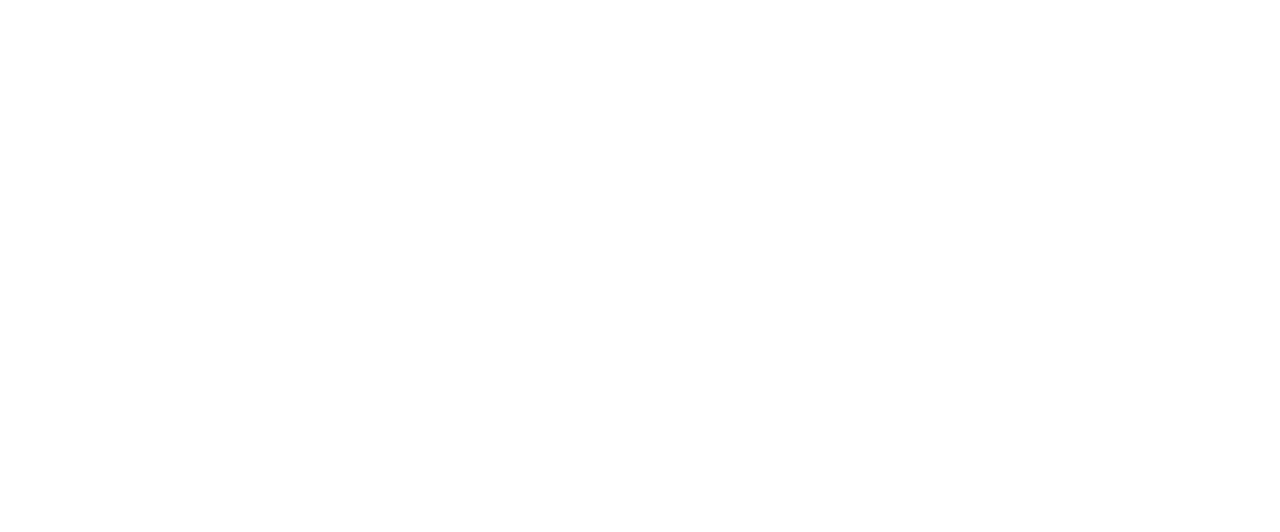
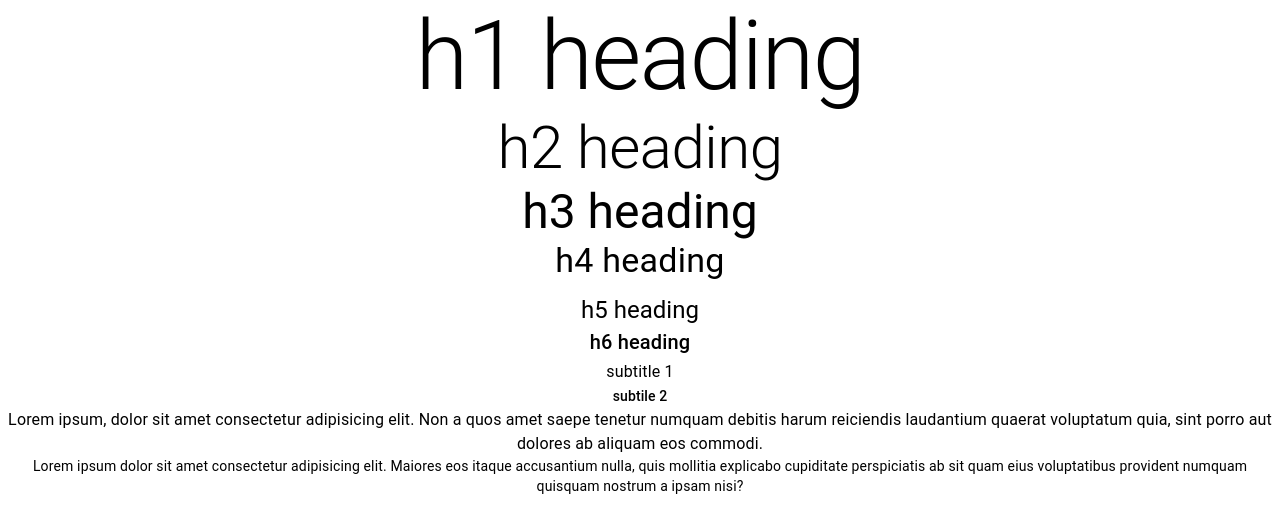
Before and after one commit to Mhdez221993/react-mui, a React (Create React App) app: page / in a window 1280 px wide. Shown: the top 532 px of the page. Built offline with nearby package versions, Linux system fonts and the light colour scheme.

Commit message:
Understanding Typography

```diff
--- a/src/App.tsx
+++ b/src/App.tsx
@@ -1,7 +1,13 @@
 import "./App.css";
 
+import MuiTypography from "./components/MuiTypography";
+
 function App() {
-  return <div className="App"></div>;
+  return (
+    <div className="App">
+      <MuiTypography />
+    </div>
+  );
 }
 
 export default App;
--- /dev/null
+++ b/src/components/MuiTypography.tsx
@@ -0,0 +1,33 @@
+import { Typography } from "@mui/material";
+
+const MuiTypography = () => {
+  return (
+    <div>
+      <Typography variant="h1">h1 heading</Typography>
+      <Typography variant="h2">h2 heading</Typography>
+      <Typography variant="h3">h3 heading</Typography>
+      <Typography variant="h4" component="h1" gutterBottom>
+        h4 heading
+      </Typography>
+      <Typography variant="h5">h5 heading</Typography>
+      <Typography variant="h6">h6 heading</Typography>
+
+      <Typography variant="subtitle1">subtitle 1</Typography>
+      <Typography variant="subtitle2">subtile 2</Typography>
+
+      <Typography variant="body1">
+        Lorem ipsum, dolor sit amet consectetur adipisicing elit. Non a quos
+        amet saepe tenetur numquam debitis harum reiciendis laudantium quaerat
+        voluptatum quia, sint porro aut dolores ab aliquam eos commodi.
+      </Typography>
+      <Typography variant="body2">
+        Lorem ipsum dolor sit amet consectetur adipisicing elit. Maiores eos
+        itaque accusantium nulla, quis mollitia explicabo cupiditate
+        perspiciatis ab sit quam eius voluptatibus provident numquam quisquam
+        nostrum a ipsam nisi?
+      </Typography>
+    </div>
+  );
+};
+
+export default MuiTypography;
```
